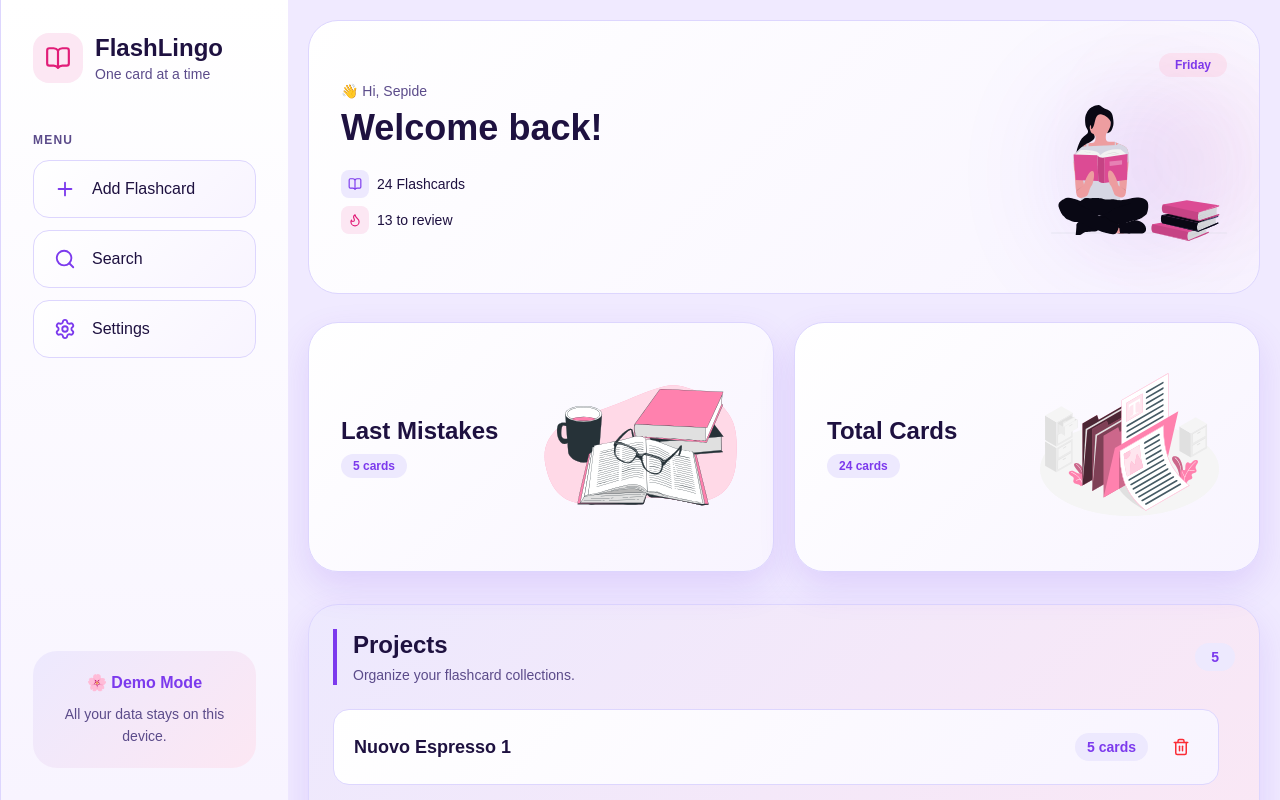
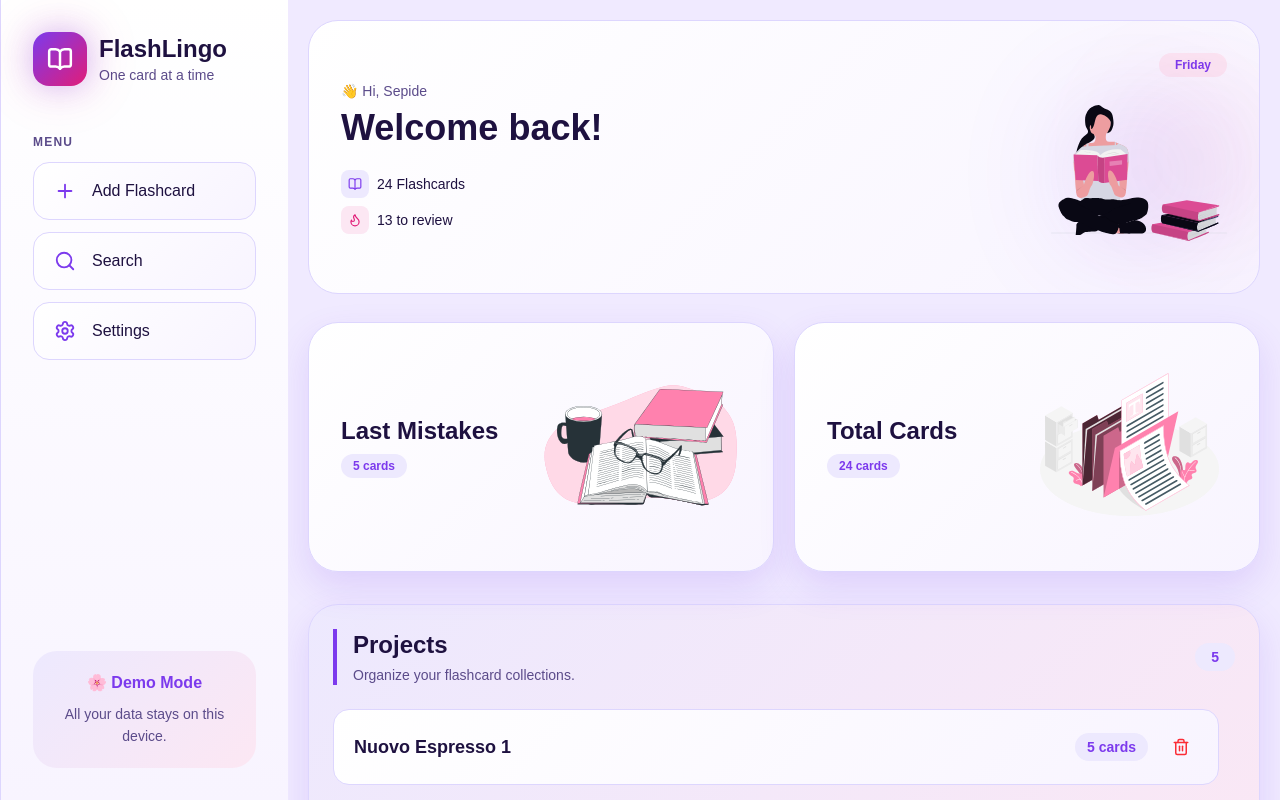
Before and after one commit to SepideNorouzi/FlashLingo, a React (Vite) app: page /dashboard in a window 1280 px wide. Shown: the top 800 px of the page. Built offline with nearby package versions, Linux system fonts and the light colour scheme; no server answers; the database is empty; a web font is replaced by a local one.

Commit message:
change logo design

```diff
--- a/src/components/navigation/Sidebar.tsx
+++ b/src/components/navigation/Sidebar.tsx
@@ -49,13 +49,27 @@ function Sidebar({ onOpenModal }: SidebarProps) {
         <div className="mb-12">
           <div className="flex items-center gap-3">
             <div
-              className="rounded-2xl p-3"
-              style={{
-                background: "var(--secondary-light)",
-              }}
-            >
-              <BookOpen size={26} style={{ color: "var(--secondary)" }} />
-            </div>
+        className="
+          relative
+          rounded-2xl
+          p-3.5
+          transition-all
+          duration-300
+          group-hover:-translate-y-1
+          group-hover:rotate-[-4deg]
+        "
+        style={{
+          background: "var(--button-gradient)",
+          boxShadow:
+            "0 0 28px rgba(124,58,237,.28), 0 0 55px rgba(225,29,120,.18)",
+        }}
+      >
+        <BookOpen
+          size={26}
+          color="white"
+          strokeWidth={2.3}
+        />
+      </div>
 
             <div>
               <h1
```
